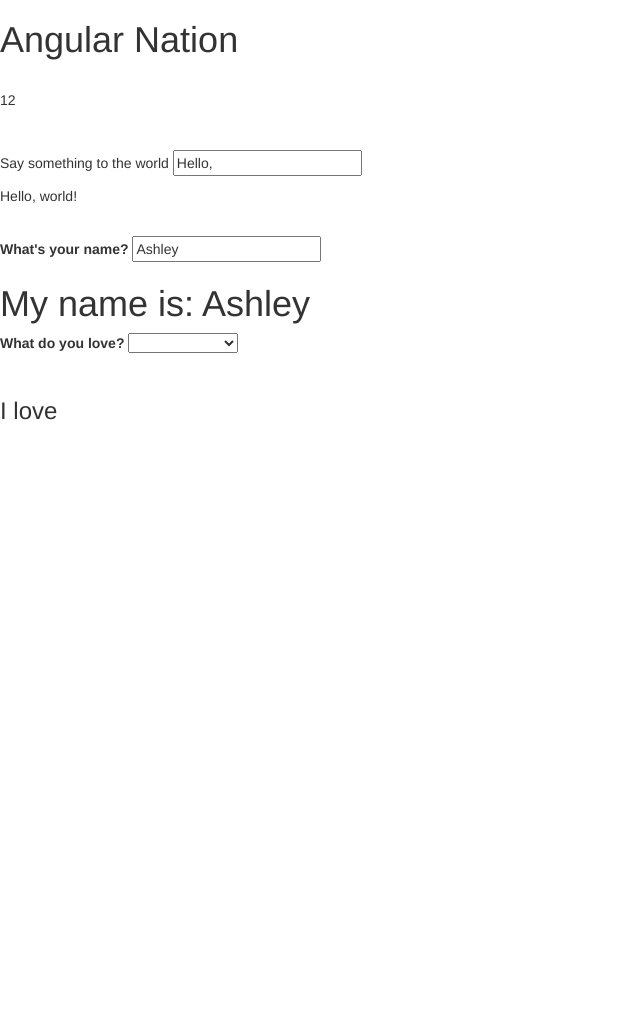
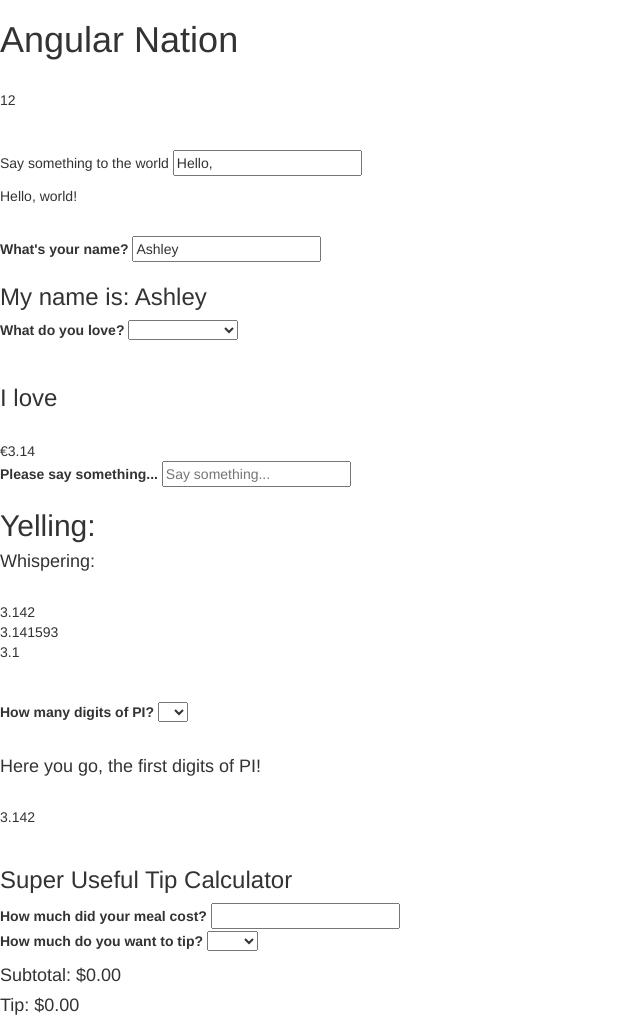
Before and after one commit to amerriman/angular-one, a plain HTML site: page index.html in a window 1280 px wide. Shown: the whole page, without its empty margins (0-640 px from the left). Before the commit the page ends 800 px from the top, so only its background shows below. Drawn offline with nearby package versions, Linux system fonts and the light colour scheme.

Commit message:
completed section 4

```diff
--- a/index.html
+++ b/index.html
@@ -18,7 +18,7 @@
     <label for="name">What's your name?</label>
     <input type="text" ng-model="name" ng-init="name='Ashley'" placeholder="What is your name?">
     <br>
-    <h1>My name is: {{name}}</h1>
+    <h3>My name is: {{name}}</h3>
 
 
     <div class="dropdown">
@@ -32,6 +32,60 @@
     </div>
     <br>
     <h3>I love {{picker}}</h3>
+    <br>
+
+    {{3.14159265359 | currency : "€" }}
+
+    <br>
+
+    <label for="say-something">Please say something...</label>
+    <input type="text" ng-model="say" placeholder="Say something...">
+    <br>
+    <h2>Yelling: {{say | uppercase }}</h2>
+    <h4>Whispering: {{say | lowercase}}</h4>
+
+    <br>
+    {{3.14159265359 | number:3}}
+    <br>
+    {{3.14159265359 | number:6}}
+    <br>
+    {{3.14159265359 | number:1}}
+    <br>
+    <br>
+    <br>
+
+    <div class="dropdown">
+    <label for="name">How many digits of PI?</label>
+      <select class="selectpicker" ng-model="pi">
+        <option>1</option>
+        <option>2</option>
+        <option>3</option>
+      </select>
+    </div>
+    <br>
+    <h4>Here you go, the first {{pi}} digits of PI!</h4>
+    <br>
+    {{3.14159265359 | number: pi}}
+    <br>
+    <br>
+
+    <h3>Super Useful Tip Calculator</h3>
+    <label for="meal-cost">How much did your meal cost?</label>
+    <input type="number" ng-model="meal">
+    <div class="dropdown">
+      <label for="tip">How much do you want to tip?</label>
+      <select class="selectpicker" ng-model="tip">
+        <option value="15">15%</option>
+        <option value="18">18%</option>
+        <option value="20">20%</option>
+      </select>
+    </div>
+
+    <h4>Subtotal: {{meal/100*tip+meal | number: 2 | currency:"$"}}</h4>
+    <h4>Tip: {{meal/100*tip | number: 2 | currency:"$"}}</h4>
+
+
+
 
 
 
```
Also changed, not shown: questions.txt (added).
